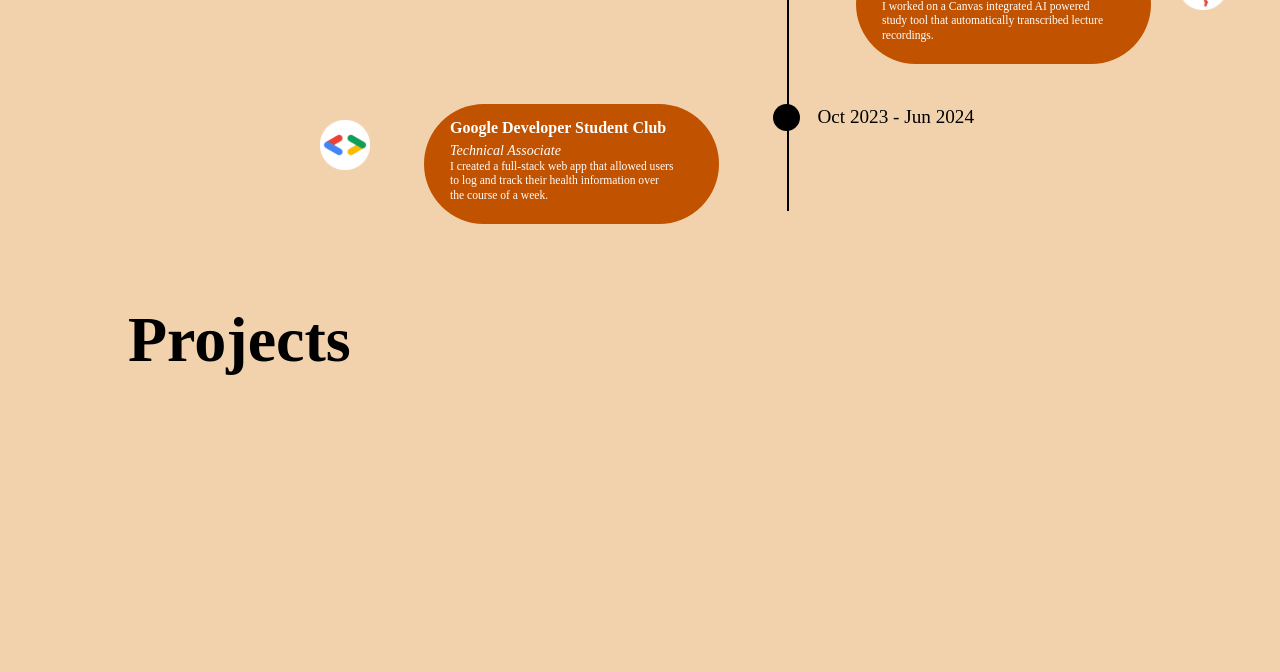
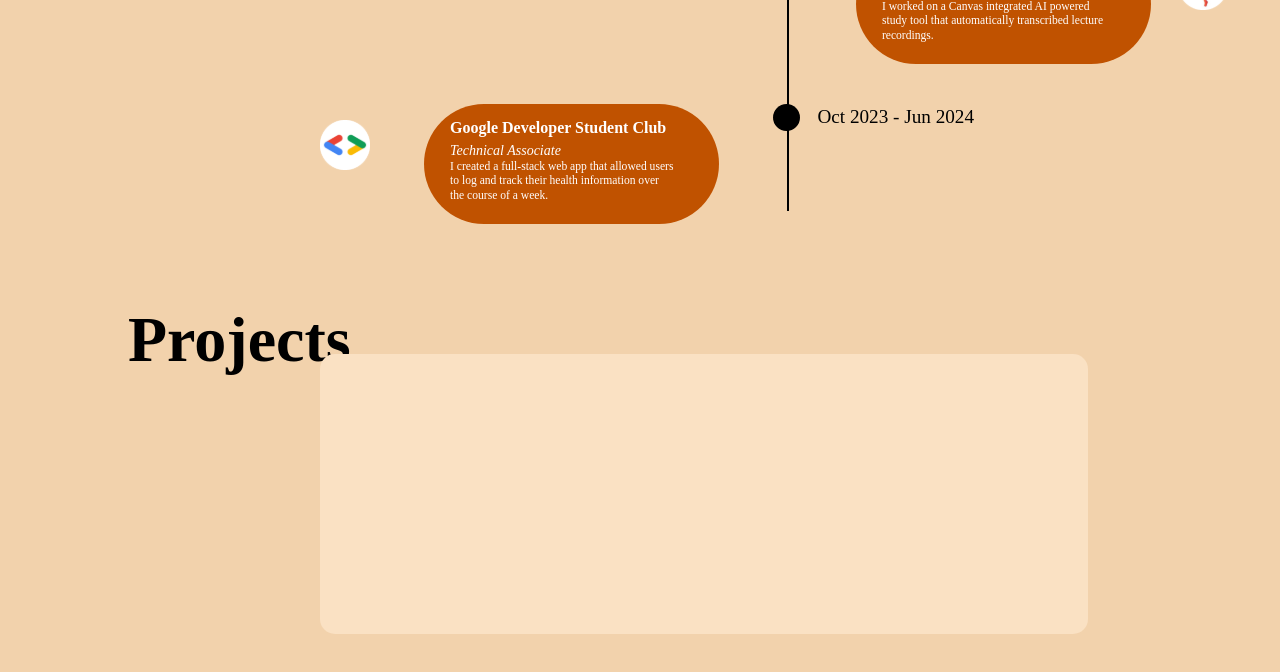
Before and after one commit to patrickhcnguyen/personal-website, a React (Vite) app in the folder frontend/: page / in a window 1280 px wide. Shown: the part 1888-2560 px from the top of the page. Built offline with nearby package versions, Linux system fonts and the light colour scheme; a web font is replaced by a local one.

Commit message:
added box

```diff
--- a/frontend/src/components/projects/projects.tsx
+++ b/frontend/src/components/projects/projects.tsx
@@ -24,12 +24,26 @@ const Projects = () => {
 
   return (
     <div ref={projectsRef} id="projects" className="h-[50vh] mb-[45vh] relative">
-      {/* Projects Title */}
+      {/* Title */}
       <div className={`absolute left-[10vw] top-[-5vh] transition-all duration-1000 ${isVisible ? 'opacity-100 translate-y-0' : 'opacity-0 translate-y-[20px]'}`}>
         <div className="text-[64px] leading-tight font-inria font-bold">
           Projects
         </div>
       </div>
+
+      {/* Project Box */}
+      <div className={`
+        absolute
+        left-[25vw]
+        top-[1.8vh]
+        w-[60vw]
+        h-[35vh]
+        bg-[#FAE1C3]
+        rounded-[1.17vw]
+        transition-all
+        duration-1000
+        ${isVisible ? 'opacity-100 scale-100' : 'opacity-0 scale-95'}
+      `} />
     </div>
   );
 };
```
